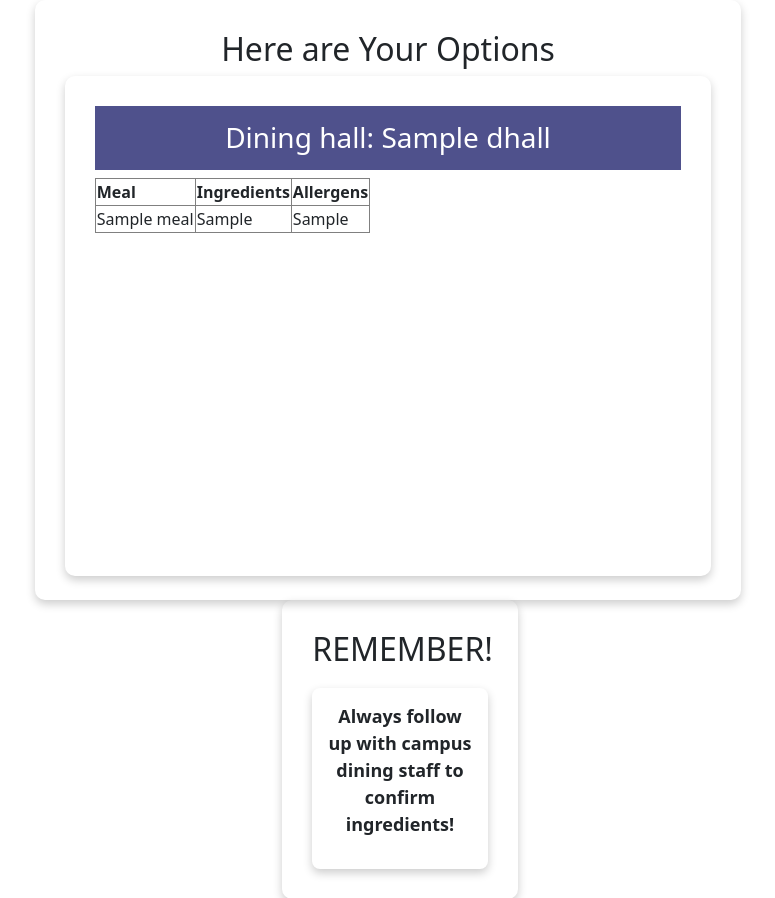
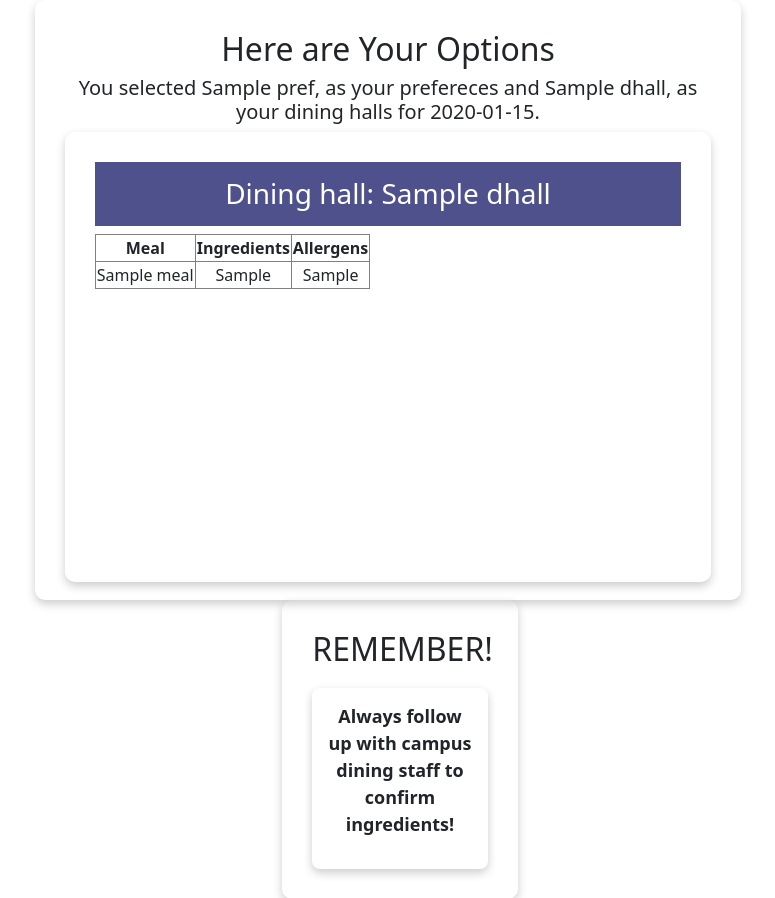
Before and after one commit to princeton-eats/princetoneats, a Flask app: template src/princetoneats/templates/meals_list.html in a window 1280 px wide. Shown: the part 62-960 px from the top of the page, without its empty margins (252-1027 px from the left). Run offline with Flask 3, Linux system fonts and the light colour scheme; the template is opened without the code that fills it: most values are stand-ins (such as "Sample title", 1, 10 or a date in 2020).

Commit message:
shows prefs on list and error handling

```diff
--- a/src/princetoneats/app.py
+++ b/src/princetoneats/app.py
@@ -72,10 +72,6 @@ def dashboard():
                     pref = "vegan-vegetarian"
                 preferences.append(pref)
 
-    # if auth.is_authenticated():
-    #     user_info = auth.authenticate()
-    #     preferences = database.get_user_prefs(user_info["user"])
-
     halls = [["Roma"], ["Forbes"], ["WB"], ["YN"], ["CJL"], ["Grad"]]
     maxMeals = 0
     curMeal = ""
@@ -113,9 +109,7 @@ def dashboard():
         grouped_meals = defaultdict(list)
         for meal in filtered_meals:
             grouped_meals[meal["dhall"]].append(meal)
-            # dhallFinal = grouped_meals[meal["dhall"]]
 
-        print(grouped_meals)
         dhall = next(iter(grouped_meals))
 
         return flask.render_template(
@@ -127,6 +121,7 @@ def dashboard():
             username=username,
             userFirstname=userFirstname,
         )
+
     else:
         return flask.render_template(
             "dashboard.html",
@@ -178,9 +173,12 @@ def meals_list():
     diningHall = flask.request.args.get("DHfilter", "").split(",")
     mealTimes = flask.request.args.get("MTfilter", "").split(",")
     preferences = flask.request.args.get("ARfilter", "").split(",")
+    print(diningHall)
+    print(mealTimes)
+    print(preferences)
 
     if len(preferences[0]) == 0:
-        preferences = []
+        preferences = [["nothing"]]
 
     meals_list = scrapedining.get_meal_info(diningHall, None, mealTimes[0])
     print(f"Found {len(meals_list)} total meals")
@@ -206,8 +204,14 @@ def meals_list():
     for meal in filtered_meals:
         grouped_meals[meal["dhall"]].append(meal)
 
+    print(preferences)
     return flask.render_template(
-        "meals_list.html", grouped_meals=grouped_meals, username=username
+        "meals_list.html",
+        grouped_meals=grouped_meals,
+        preferences=preferences,
+        mealtimes=mealTimes,
+        dininghalls=diningHall,
+        username=username,
     )
 
 
--- a/src/princetoneats/static/css/meals_list_c.css
+++ b/src/princetoneats/static/css/meals_list_c.css
@@ -2,17 +2,15 @@
 .containerMeals {
    max-width: 1200px;
    padding: 30px;
-   height: 500px;
-   padding: 30px;
+   height: 450px;
    border-radius: 10px;
    box-shadow: 0px 4px 10px rgba(0, 0, 0, 0.2);
-   text-align: left;
+   text-align: center;
 }
 /* main container style */
 .containerSmall {
    max-width: 250px;
    max-height: 300px;
-   /* background-color: #ffebcd; */
    padding: 30px;
    border-radius: 10px;
    box-shadow: 0px 4px 10px rgba(0, 0, 0, 0.2);
--- a/src/princetoneats/templates/dashboard.html
+++ b/src/princetoneats/templates/dashboard.html
@@ -73,7 +73,7 @@
                 {% if hall == "hairline" %}
                    <p>Sorry! No meals are available that match your stored preferences for {{mealtime}}.</p>
                 {% else %}
-                    <h5 class="sticky-top headerCustom">{{hall}} is the best place to grab {{mealtime}} today.</h5>
+                    <h5 class="headerCustom">{{hall}} is the best place to grab {{mealtime}} today.</h5>
                     <p>They have {{totalMeals}} meal{% if totalMeals != 1 %}s{% else %}{% endif %} that aligns with your preferences.</p>
                     <table class="table table-bordered rounded-5">
                         <thead>
--- a/src/princetoneats/templates/meals_list.html
+++ b/src/princetoneats/templates/meals_list.html
@@ -39,14 +39,24 @@
     <div class="container-fluid flex-fill d-flex justify-content-center align-items-center">
         <div class="row w-75 justify-content-center margin-top: 20px;">
 
-            <div class="containerMeals col-md-9 text-center" style="height: 600px;">
+            <div class="containerMeals col-md-9" style="height: 600px;">
                 {% if grouped_meals|length == 0 %}
-                        <p>Sorry! We couldn't find any meals to match your outlined preferences. Please conduct another search. </p>
+                <div class="containerMeals">
+                        <h1 style="margin: 40px;">Sorry! We couldn't find any meals to match your outlined preferences. Please conduct another search. </h1>
+                        <h3 class="lead" style="margin: 45px;">
+                            You selected {% for pref in preferences %} <b>{{pref}}</b>, {% endfor %} as your prefereces and
+                            {% for dhall in dininghalls %} <b>{{dhall}}</b>, {% endfor %} as your dining halls for <b>{{mealtimes[0]}}</b>.
+                        </h3>
+                </div>
                 {% else %}
-                        <h2>Here are Your Options</h2> <!-- Include users queired preferences here, -ms-text-overflow -->
+                        <h2>Here are Your Options</h2>
+                        <h3 class="lead">
+                            You selected {% for pref in preferences %} <b>{{pref}}</b>, {% endfor %} as your prefereces and
+                            {% for dhall in grouped_meals.items() %} <b>{{dhall[0]}}</b>, {% endfor %} as your dining halls for <b>{{mealtimes[0]}}</b>.
+                        </h3>
                 <div class="containerMeals" style="overflow: scroll !important;">
                         {% for dhall, meals in grouped_meals.items() %}
-                            <h3 class="sticky-top headerCustom">Dining hall: {{ dhall }}</h3>
+                            <h3 class="headerCustom">Dining hall: {{ dhall }}</h3>
                             <table class="table-bordered" style="border-radius: 5px !important;">
                                 <tr>
                                     {% if username %}
```
